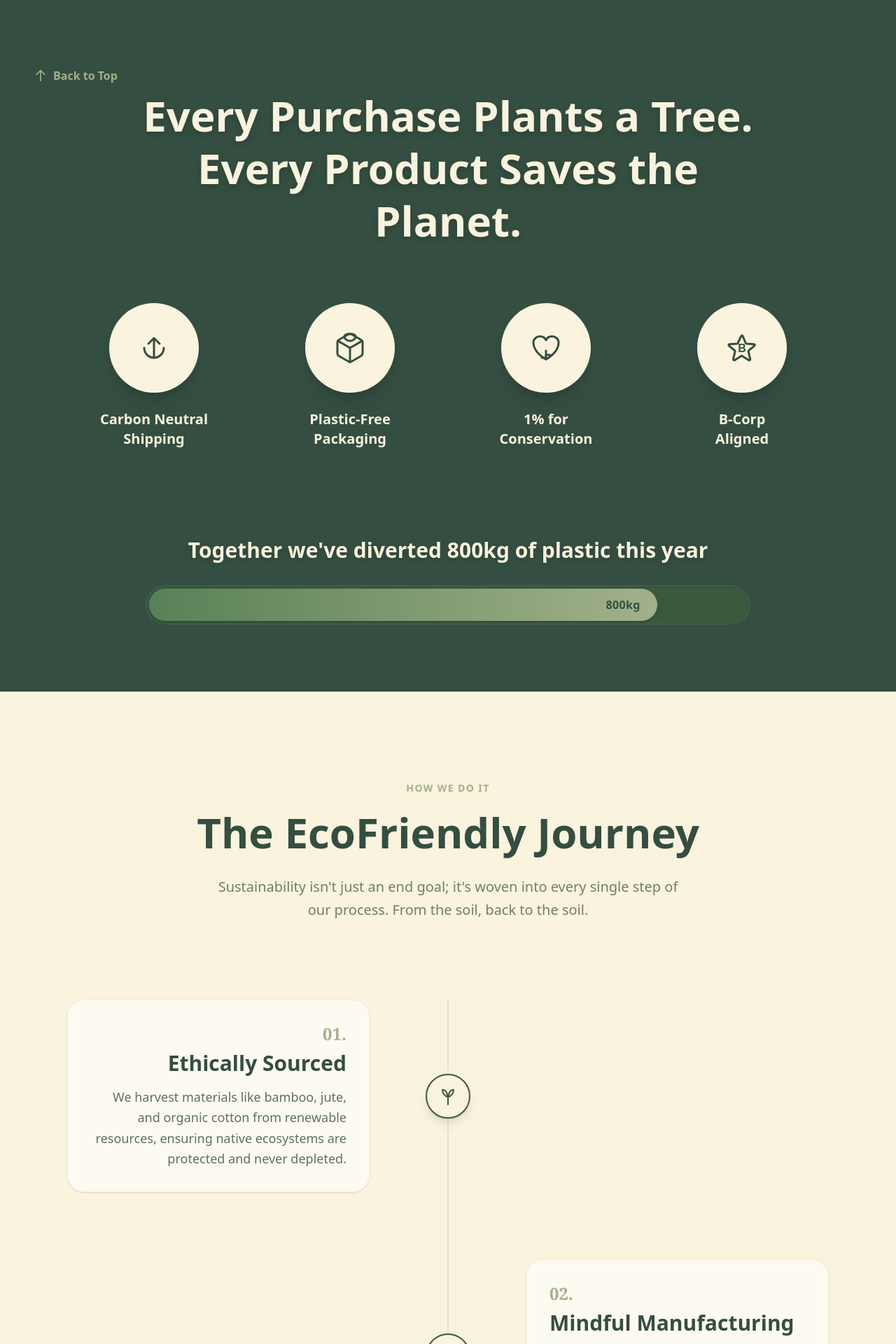
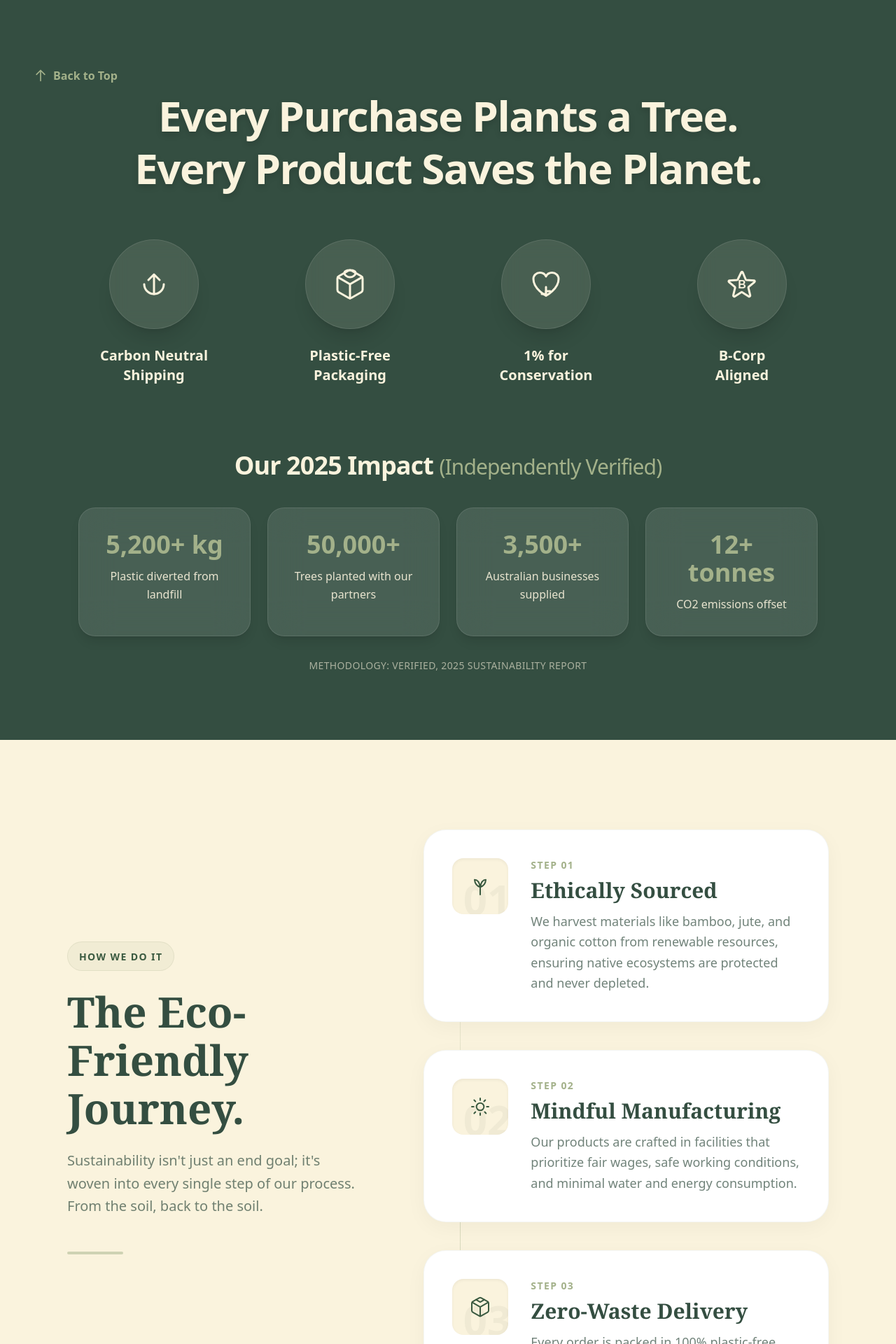
Before and after one commit to Akashat-02-Dev/myhappyearth, a Next.js app: page /our-impact in a window 1280 px wide. Shown: the part 800-2720 px from the top of the page at 70% size. Built offline with nearby package versions, Linux system fonts and the light colour scheme.

Commit message:
About Us page fixes

```diff
--- /dev/null
+++ b/src/components/impact/FounderStory.tsx
@@ -0,0 +1,86 @@
+// src/components/impact/FounderStory.tsx
+"use client";
+import React from 'react';
+
+export default function FounderStory() {
+  return (
+    <section className="w-full bg-earth-light py-24 md:py-32 px-6 md:px-12 lg:px-24 relative z-10 flex flex-col items-center overflow-hidden">
+
+      <div className="max-w-6xl w-full relative">
+        {/* Subtle Background Glows for Depth */}
+        <div className="absolute -top-12 -left-12 w-48 h-48 bg-earth-sage/20 rounded-full blur-[80px] pointer-events-none"></div>
+        <div className="absolute -bottom-12 -right-12 w-64 h-64 bg-earth-leaf/10 rounded-full blur-[100px] pointer-events-none"></div>
+
+        {/* Main Card Container */}
+        <div className="bg-white rounded-[2.5rem] shadow-[0_20px_60px_-15px_rgba(0,0,0,0.05)] border border-earth-deep/5 overflow-hidden relative z-10 hover:shadow-[0_20px_60px_-15px_rgba(0,0,0,0.08)] transition-shadow duration-500">
+
+          {/* Large Decorative Quote Icon */}
+          <div className="absolute top-8 left-8 md:top-12 md:left-12 text-earth-sage/10 select-none pointer-events-none transform -scale-x-100">
+            <svg width="140" height="140" viewBox="0 0 24 24" fill="currentColor" xmlns="http://www.w3.org/2000/svg">
+              <path d="M14.017 21v-7.391c0-5.704 3.731-9.57 8.983-10.609l.995 2.151c-2.432.917-3.995 3.638-3.995 5.849h4v10h-9.983zm-14.017 0v-7.391c0-5.704 3.748-9.57 9-10.609l.996 2.151c-2.433.917-3.996 3.638-3.996 5.849h3.983v10h-9.983z" />
+            </svg>
+          </div>
+
+          <div className="relative z-10 p-10 md:p-16 lg:p-20 flex flex-col lg:flex-row gap-12 lg:gap-20">
+
+            {/* Left Column: Header Section */}
+            <div className="lg:w-1/3 flex flex-col items-start pt-4">
+              <div className="inline-block bg-earth-sage/10 px-4 py-2 rounded-full border border-earth-sage/20 mb-6">
+                <span className="font-sans font-bold text-earth-forest tracking-widest uppercase text-xs md:text-sm">
+                  Founder's Note
+                </span>
+              </div>
+
+              <h2 className="text-3xl md:text-4xl lg:text-5xl font-serif font-extrabold text-earth-deep leading-tight">
+                The Story Behind <br className="hidden lg:block"/>My Happy Earth.
+              </h2>
+
+              <div className="hidden lg:block w-16 h-1 bg-earth-sage/50 rounded-full mt-10"></div>
+            </div>
+
+            {/* Right Column: Story Content */}
+            <div className="lg:w-2/3 flex flex-col">
+              <div className="space-y-6 text-lg md:text-xl text-earth-deep/80 font-medium leading-relaxed">
+
+                {/* Lead-in paragraph with a distinct editorial style */}
+                <p className="text-xl md:text-2xl font-serif text-earth-deep leading-relaxed">
+                  In 2022, I was standing in a Sydney warehouse looking at 50 "eco-friendly" packaging samples. The supplier promised all of them were sustainable. When I tested them in an independent lab, 47 failed their own claims.
+                </p>
+
+                <p>
+                  That was the moment My Happy Earth was born. Not as another eco-store, but as a verification-first brand. Every product we sell has been tested, audited, or independently verified. Every claim on our labels is true.
+                </p>
+
+                <p>
+                  Three years later, we've grown to a team, serving 3,500+ businesses. But the founding principle hasn't changed: <strong className="text-earth-deep font-extrabold border-b-2 border-earth-sage/30 pb-0.5">If we can't verify it, we don't sell it.</strong>
+                </p>
+              </div>
+
+              {/* Signature Block */}
+              <div className="mt-12 pt-8 border-t border-earth-deep/10 flex items-center justify-between">
+                <div className="flex items-center gap-5">
+
+                  {/* Clean Initial Avatar */}
+                  <div className="w-14 h-14 md:w-16 md:h-16 rounded-full bg-earth-light border border-earth-sage/40 flex items-center justify-center text-earth-forest font-serif font-bold text-xl md:text-2xl shadow-inner select-none">
+                    AM
+                  </div>
+
+                  <div className="flex flex-col">
+                    <h4 className="font-serif font-bold text-xl md:text-2xl text-earth-deep mb-1">
+                      Arijit Maity
+                    </h4>
+                    <p className="font-sans font-semibold text-xs md:text-sm tracking-widest uppercase text-earth-sage">
+                      Founder & CEO
+                    </p>
+                  </div>
+                </div>
+              </div>
+
+            </div>
+          </div>
+
+        </div>
+      </div>
+    </section>
+  );
+}
--- a/src/components/impact/ImpactDashboard.tsx
+++ b/src/components/impact/ImpactDashboard.tsx
@@ -1,5 +1,5 @@
+// src/components/impact/ImpactDashboard.tsx
 "use client";
-
 import { impactFeatures } from '@/data/impactData';
 
 interface ImpactDashboardProps {
@@ -11,11 +11,11 @@ export default function ImpactDashboard({ isStoryOpen, onCloseStory }: ImpactDas
   return (
     <div className="w-full pt-24 md:pt-32 pb-16 md:pb-24 px-6 md:px-12 lg:px-24 flex flex-col items-center justify-center relative min-h-screen">
 
-      {/* Repositioned for mobile to prevent overlapping with the main title */}
+      {/* Back to Top Button */}
       <div className="w-full max-w-[85rem] flex justify-start mb-8 md:absolute md:top-24 md:left-12 md:mb-0">
         <button
           onClick={onCloseStory}
-          className="flex items-center gap-2 text-earth-sage hover:text-white font-sans font-semibold transition-colors z-50 cursor-pointer"
+          className="flex items-center gap-2 text-earth-sage hover:text-white font-sans font-semibold transition-colors duration-300 ease-out z-50 cursor-pointer"
         >
           <svg className="w-5 h-5 rotate-90" fill="none" viewBox="0 0 24 24" stroke="currentColor" strokeWidth={2}>
             <path strokeLinecap="round" strokeLinejoin="round" d="M10 19l-7-7m0 0l7-7m-7 7h18" />
@@ -24,19 +24,17 @@ export default function ImpactDashboard({ isStoryOpen, onCloseStory }: ImpactDas
         </button>
       </div>
 
-      <h2 className="text-3xl sm:text-4xl md:text-5xl lg:text-6xl font-sans font-extrabold text-center leading-tight mb-12 md:mb-20 drop-shadow-lg max-w-4xl text-earth-light">
+      <h2 className="text-3xl sm:text-4xl md:text-5xl lg:text-6xl font-sans font-extrabold text-center leading-tight mb-16 drop-shadow-lg max-w-4xl text-earth-light tracking-tight">
         Every Purchase Plants a Tree.
         <br className="hidden md:block" />
-        {/* Safely inject space to prevent hydration text-mismatch exceptions */}
-        <span className="md:hidden">{' '}</span>
         Every Product Saves the Planet.
       </h2>
 
-      <div className="grid grid-cols-2 md:grid-cols-4 gap-4 md:gap-x-8 gap-y-10 md:gap-y-12 w-full max-w-[85rem] mb-20 md:mb-32">
+      {/* Feature Icons Grid */}
+      <div className="grid grid-cols-2 md:grid-cols-4 gap-4 md:gap-x-8 gap-y-10 md:gap-y-12 w-full max-w-[85rem] mb-24">
         {impactFeatures.map((feature, index) => (
           <div key={index} className="flex flex-col items-center text-center text-earth-light group">
-            <div className="w-20 h-20 sm:w-24 sm:h-24 md:w-32 md:h-32 rounded-full bg-earth-light text-earth-deep flex items-center justify-center mb-4 md:mb-6 shadow-xl group-hover:scale-105 transition-transform duration-300">
-              {/* Ensures nested SVGs properly scale down on smaller devices */}
+            <div className="w-20 h-20 sm:w-24 sm:h-24 md:w-32 md:h-32 rounded-full bg-earth-light/10 backdrop-blur-md border border-white/10 text-earth-light flex items-center justify-center mb-4 md:mb-6 shadow-xl group-hover:scale-105 group-hover:bg-earth-light group-hover:text-earth-deep transition-all duration-500 ease-out">
               <div className="[&>svg]:w-8 [&>svg]:h-8 md:[&>svg]:w-12 md:[&>svg]:h-12 flex items-center justify-center">
                 {feature.icon}
               </div>
@@ -48,21 +46,29 @@ export default function ImpactDashboard({ isStoryOpen, onCloseStory }: ImpactDas
         ))}
       </div>
 
-      <div className="w-full max-w-4xl flex flex-col items-center mt-auto text-earth-light px-2 sm:px-4">
-        <h3 className="text-xl sm:text-2xl md:text-3xl font-sans font-bold mb-6 md:mb-8 text-center drop-shadow-md">
-          Together we've diverted 800kg of plastic this year
+      {/* 2025 Impact Stats Grid */}
+      <div className="w-full max-w-[85rem] flex flex-col items-center mt-auto text-earth-light px-2 sm:px-4">
+        <h3 className="text-2xl sm:text-3xl md:text-4xl font-sans font-extrabold mb-10 text-center tracking-tight">
+          Our 2025 Impact <span className="text-earth-sage font-medium block md:inline text-lg md:text-3xl">(Independently Verified)</span>
         </h3>
 
-        <div className="w-full h-10 md:h-14 bg-earth-forest rounded-full p-1 shadow-inner relative overflow-hidden border border-earth-leaf/30">
-          <div
-            className="h-full bg-gradient-to-r from-earth-leaf to-earth-sage rounded-full flex items-center justify-end px-4 md:px-6 transition-all duration-[1500ms] ease-out shadow-md"
-            style={{ width: isStoryOpen ? '85%' : '0%' }}
-          >
-            <span className={`font-sans font-bold text-xs sm:text-sm md:text-base text-earth-deep tracking-wide transition-opacity duration-500 delay-[500ms] ${isStoryOpen ? 'opacity-100' : 'opacity-0'}`}>
-              800kg
-            </span>
-          </div>
+        <div className="grid grid-cols-1 md:grid-cols-2 lg:grid-cols-4 gap-6 w-full mb-8">
+          {[
+            { number: "5,200+ kg", label: "Plastic diverted from landfill" },
+            { number: "50,000+", label: "Trees planted with our partners" },
+            { number: "3,500+", label: "Australian businesses supplied" },
+            { number: "12+ tonnes", label: "CO2 emissions offset" }
+          ].map((stat, idx) => (
+            <div key={idx} className="bg-white/10 backdrop-blur-xl border border-white/10 p-8 rounded-3xl text-center shadow-lg hover:-translate-y-1 transition-transform duration-500 ease-out">
+              <h4 className="text-3xl md:text-4xl font-extrabold text-earth-sage mb-3">{stat.number}</h4>
+              <p className="text-sm md:text-base font-medium text-earth-light/90 leading-relaxed">{stat.label}</p>
+            </div>
+          ))}
         </div>
+
+        <p className="text-xs md:text-sm text-earth-light/60 font-medium tracking-wide uppercase">
+          Methodology: Verified, 2025 Sustainability Report
+        </p>
       </div>
     </div>
   );
--- a/src/components/impact/TimelineSection.tsx
+++ b/src/components/impact/TimelineSection.tsx
@@ -1,4 +1,5 @@
 // src/components/impact/TimelineSection.tsx
+"use client";
 import React from 'react';
 
 // We bypass the old impactData.ts timeline array and use this highly relevant lifecycle data
@@ -8,7 +9,7 @@ const circularSteps = [
     title: "Ethically Sourced",
     description: "We harvest materials like bamboo, jute, and organic cotton from renewable resources, ensuring native ecosystems are protected and never depleted.",
     icon: (
-      <svg className="w-8 h-8 text-earth-forest" fill="none" stroke="currentColor" strokeWidth="1.5" viewBox="0 0 24 24">
+      <svg className="w-8 h-8" fill="none" stroke="currentColor" strokeWidth="1.5" viewBox="0 0 24 24">
         <path strokeLinecap="round" strokeLinejoin="round" d="M12 21v-8m0 0a8.995 8.995 0 0 1-6-8c2.5 0 5 1.5 6 8zm0 0c1-6 3.5-8 6-8a8.995 8.995 0 0 1-6 8z" />
       </svg>
     )
@@ -18,7 +19,7 @@ const circularSteps = [
     title: "Mindful Manufacturing",
     description: "Our products are crafted in facilities that prioritize fair wages, safe working conditions, and minimal water and energy consumption.",
     icon: (
-      <svg className="w-8 h-8 text-earth-forest" fill="none" stroke="currentColor" strokeWidth="1.5" viewBox="0 0 24 24">
+      <svg className="w-8 h-8" fill="none" stroke="currentColor" strokeWidth="1.5" viewBox="0 0 24 24">
         <path strokeLinecap="round" strokeLinejoin="round" d="M12 3v2m0 14v2m9-9h-2M5 12H3m14.485-7.071l-1.414 1.414M6.929 17.657l-1.414 1.414m12.728 0l-1.414-1.414M6.929 6.343L5.515 4.929M12 8a4 4 0 1 0 0 8 4 4 0 0 0 0-8z" />
       </svg>
     )
@@ -28,7 +29,7 @@ const circularSteps = [
     title: "Zero-Waste Delivery",
     description: "Every order is packed in 100% plastic-free, home-compostable packaging and shipped using carbon-neutral freight methods.",
     icon: (
-      <svg className="w-8 h-8 text-earth-forest" fill="none" stroke="currentColor" strokeWidth="1.5" viewBox="0 0 24 24">
+      <svg className="w-8 h-8" fill="none" stroke="currentColor" strokeWidth="1.5" viewBox="0 0 24 24">
         <path strokeLinecap="round" strokeLinejoin="round" d="M21 16V8a2 2 0 0 0-1-1.73l-7-4a2 2 0 0 0-2 0l-7 4A2 2 0 0 0 3 8v8a2 2 0 0 0 1 1.73l7 4a2 2 0 0 0 2 0l7-4A2 2 0 0 0 21 16zM3.27 6.96L12 12.01l8.73-5.05M12 22.08V12M7.5 4.21l4.5 2.6 4.5-2.6" />
       </svg>
     )
@@ -38,7 +39,7 @@ const circularSteps = [
     title: "Return to Earth",
     description: "Designed for a true circular economy. When a product reaches the end of its life, it safely biodegrades, leaving no trace behind.",
     icon: (
-      <svg className="w-8 h-8 text-earth-forest" fill="none" stroke="currentColor" strokeWidth="1.5" viewBox="0 0 24 24">
+      <svg className="w-8 h-8" fill="none" stroke="currentColor" strokeWidth="1.5" viewBox="0 0 24 24">
         <path strokeLinecap="round" strokeLinejoin="round" d="M12 12c-2-2.67-4-4-6-4a4 4 0 1 0 0 8c2 0 4-1.33 6-4Zm0 0c2 2.67 4 4 6 4a4 4 0 1 0 0-8c-2 0-4 1.33-6 4Z" />
       </svg>
     )
@@ -50,64 +51,69 @@ export default function TimelineSection() {
     <section className="w-full bg-earth-light py-24 md:py-32 relative z-10 overflow-hidden">
       <div className="max-w-[85rem] mx-auto px-6 md:px-12 lg:px-24">
 
-        {/* Section Header */}
-        <div className="text-center mb-20 md:mb-28">
-          <span className="font-sans font-bold text-earth-sage tracking-widest uppercase text-sm mb-4 block">
-            How We Do It
-          </span>
-          <h2 className="text-4xl md:text-5xl lg:text-6xl font-sans font-extrabold text-earth-deep leading-tight">
-            The EcoFriendly Journey
-          </h2>
-          <p className="mt-6 text-lg md:text-xl text-earth-deep/70 max-w-2xl mx-auto font-medium leading-relaxed">
-            Sustainability isn't just an end goal; it's woven into every single step of our process. From the soil, back to the soil.
-          </p>
-        </div>
+        <div className="flex flex-col lg:flex-row gap-16 lg:gap-24 relative">
 
-        <div className="relative w-full">
-          {/* Central Vertical Line (Desktop) / Left Line (Mobile) */}
-          <div className="absolute left-8 md:left-1/2 top-0 bottom-0 w-px bg-earth-sage/40 md:-translate-x-1/2 rounded-full"></div>
+          {/* Left Column: Sticky Header Section */}
+          <div className="lg:w-5/12 flex flex-col items-start lg:sticky lg:top-40 h-fit z-20">
+            <div className="bg-earth-sage/10 px-4 py-2 rounded-full border border-earth-sage/20 mb-6">
+              <span className="font-sans font-bold text-earth-forest tracking-widest uppercase text-xs md:text-sm">
+                How We Do It
+              </span>
+            </div>
 
-          <div className="flex flex-col gap-16 md:gap-24">
-            {circularSteps.map((item, index) => {
-              const isEven = index % 2 === 0;
+            <h2 className="text-4xl md:text-5xl lg:text-6xl font-serif font-extrabold text-earth-deep leading-[1.15] mb-6">
+              The Eco-Friendly<br/> Journey.
+            </h2>
 
-              return (
-                <div
-                  key={index}
-                  className={`relative flex flex-col md:flex-row items-start md:items-center w-full group ${
-                    isEven ? 'md:flex-row-reverse' : ''
-                  }`}
-                >
+            <p className="text-lg md:text-xl text-earth-deep/70 font-medium leading-relaxed mb-8">
+              Sustainability isn't just an end goal; it's woven into every single step of our process. From the soil, back to the soil.
+            </p>
 
-                  {/* Central Node / Icon */}
-                  <div className="absolute left-8 md:left-1/2 -translate-x-1/2 flex items-center justify-center w-16 h-16 rounded-full bg-earth-light border-2 border-earth-forest shadow-lg z-10 group-hover:scale-110 transition-transform duration-500">
+            <div className="hidden lg:block w-20 h-1 bg-earth-sage/50 rounded-full mt-4"></div>
+          </div>
+
+          {/* Right Column: Flowing Cards */}
+          <div className="lg:w-7/12 flex flex-col gap-8 md:gap-10 relative">
+
+            {/* Subtle visual connector line for desktop */}
+            <div className="hidden md:block absolute left-[3.25rem] top-12 bottom-12 w-px bg-gradient-to-b from-earth-sage/10 via-earth-sage/40 to-earth-sage/10 z-0"></div>
+
+            {circularSteps.map((item, index) => (
+              <div
+                key={index}
+                className="relative z-10 flex flex-col md:flex-row gap-6 md:gap-8 bg-white p-8 md:p-10 rounded-[2rem] shadow-[0_8px_30px_rgb(0,0,0,0.04)] hover:shadow-[0_20px_40px_rgb(0,0,0,0.08)] transition-all duration-500 border border-earth-deep/5 group hover:-translate-y-1"
+              >
+
+                {/* Step Indicator & Icon */}
+                <div className="flex-shrink-0 flex items-center justify-center w-16 h-16 md:w-20 md:h-20 rounded-2xl bg-earth-light text-earth-forest group-hover:bg-earth-forest group-hover:text-white transition-colors duration-500 shadow-inner relative overflow-hidden">
+                  <span className="absolute -bottom-2 -right-1 text-5xl md:text-6xl font-extrabold text-earth-deep/5 group-hover:text-white/10 transition-colors duration-500 pointer-events-none select-none">
+                    {item.step}
+                  </span>
+                  <div className="relative z-10 [&>svg]:w-7 [&>svg]:h-7 md:[&>svg]:w-8 md:[&>svg]:h-8 transition-transform duration-500 group-hover:scale-110">
                     {item.icon}
                   </div>
+                </div>
 
-                  {/* Empty space for the other half of the grid on desktop */}
-                  <div className="hidden md:block md:w-1/2"></div>
+                {/* Card Content */}
+                <div className="flex flex-col justify-center">
+                  <span className="text-earth-sage font-bold font-sans tracking-widest text-xs md:text-sm uppercase mb-2">
+                    Step {item.step}
+                  </span>
 
-                  {/* Content Card */}
-                  <div className={`w-full md:w-1/2 pl-24 md:pl-0 ${isEven ? 'md:pr-20 lg:pr-28 text-left md:text-right' : 'md:pl-20 lg:pl-28 text-left'}`}>
-                    <div className="bg-white/60 backdrop-blur-sm p-8 rounded-3xl shadow-sm border border-earth-forest/5 group-hover:shadow-xl group-hover:-translate-y-1 transition-all duration-500">
-                      <span className="font-serif font-bold text-earth-sage text-2xl mb-2 block">
-                        {item.step}.
-                      </span>
-                      <h3 className="text-2xl md:text-3xl font-sans font-bold text-earth-deep mb-4">
-                        {item.title}
-                      </h3>
-                      <p className="text-base md:text-lg text-earth-deep/80 leading-relaxed font-medium">
-                        {item.description}
-                      </p>
-                    </div>
-                  </div>
+                  <h3 className="text-2xl md:text-3xl font-serif font-bold text-earth-deep mb-3 group-hover:text-earth-forest transition-colors duration-300">
+                    {item.title}
+                  </h3>
 
+                  <p className="text-base md:text-lg text-earth-deep/70 leading-relaxed font-medium">
+                    {item.description}
+                  </p>
                 </div>
-              );
-            })}
+
+              </div>
+            ))}
           </div>
+
         </div>
-
       </div>
     </section>
   );
```
Also changed, not shown: src/app/our-impact/page.tsx (+4 -5 lines), src/components/admin/ProductsTab.tsx (+8 -2 lines), src/components/impact/HeroSection.tsx (+9 -14 lines).
